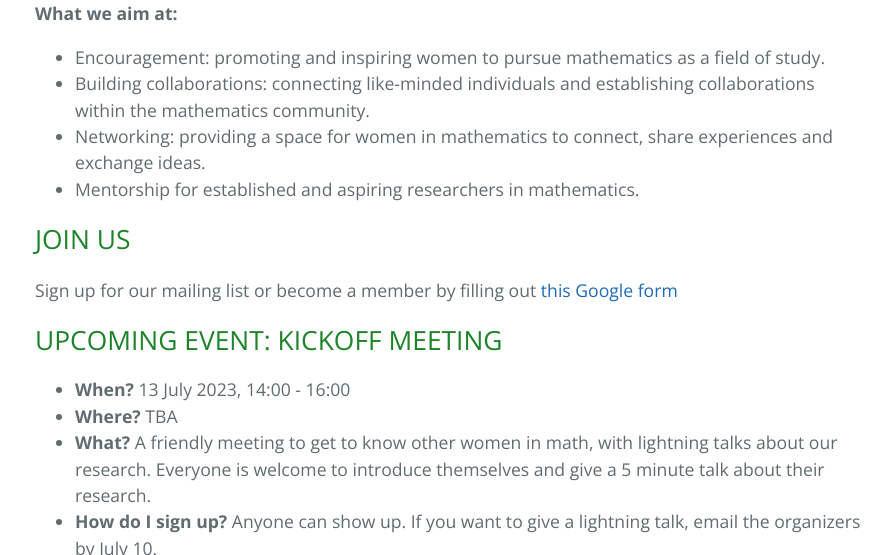
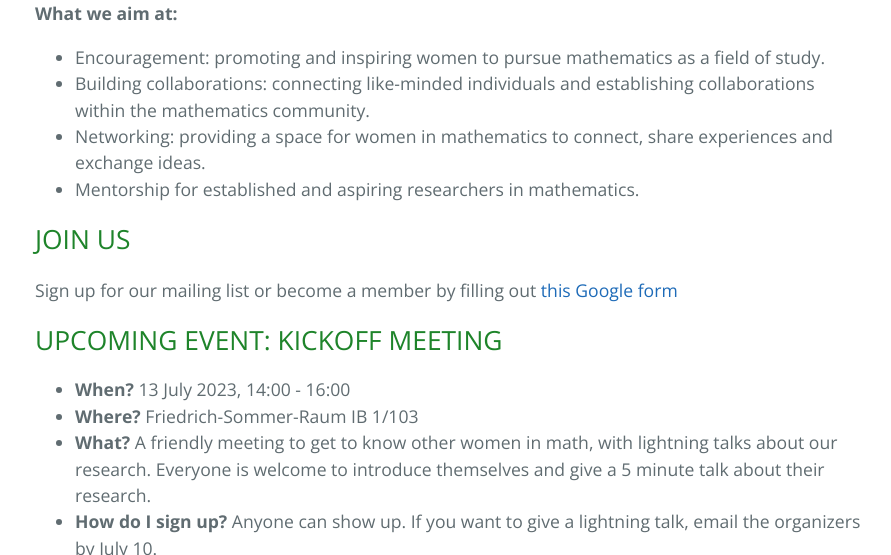
Before and after one commit to rub-wim/rub-wim.github.io, a Jekyll site: the page built from index.md, in a window 1280 px wide and 900 px high, scrolled down 680 px, cut to the strip 0-555 px from the top of the window. Shown: the whole strip, without its empty margins (189-1080 px from the left). Built offline with Jekyll 4.4.1, drawn with Linux system fonts in a browser that asks for light colours.

Commit message:
Add location

```diff
--- a/index.md
+++ b/index.md
@@ -39,7 +39,7 @@ Sign up for our mailing list or become a member by filling out [this Google form
 ## UPCOMING EVENT: KICKOFF MEETING
 
 - **When?** 13 July 2023, 14:00 - 16:00
-- **Where?** TBA
+- **Where?** Friedrich-Sommer-Raum IB 1/103
 - **What?** A friendly meeting to get to know other women in math, with lightning talks about our research.
 Everyone is welcome to introduce themselves and give a 5 minute talk about their research.
 - **How do I sign up?** Anyone can show up. If you want to give a lightning talk, email the organizers by July 10.
```
